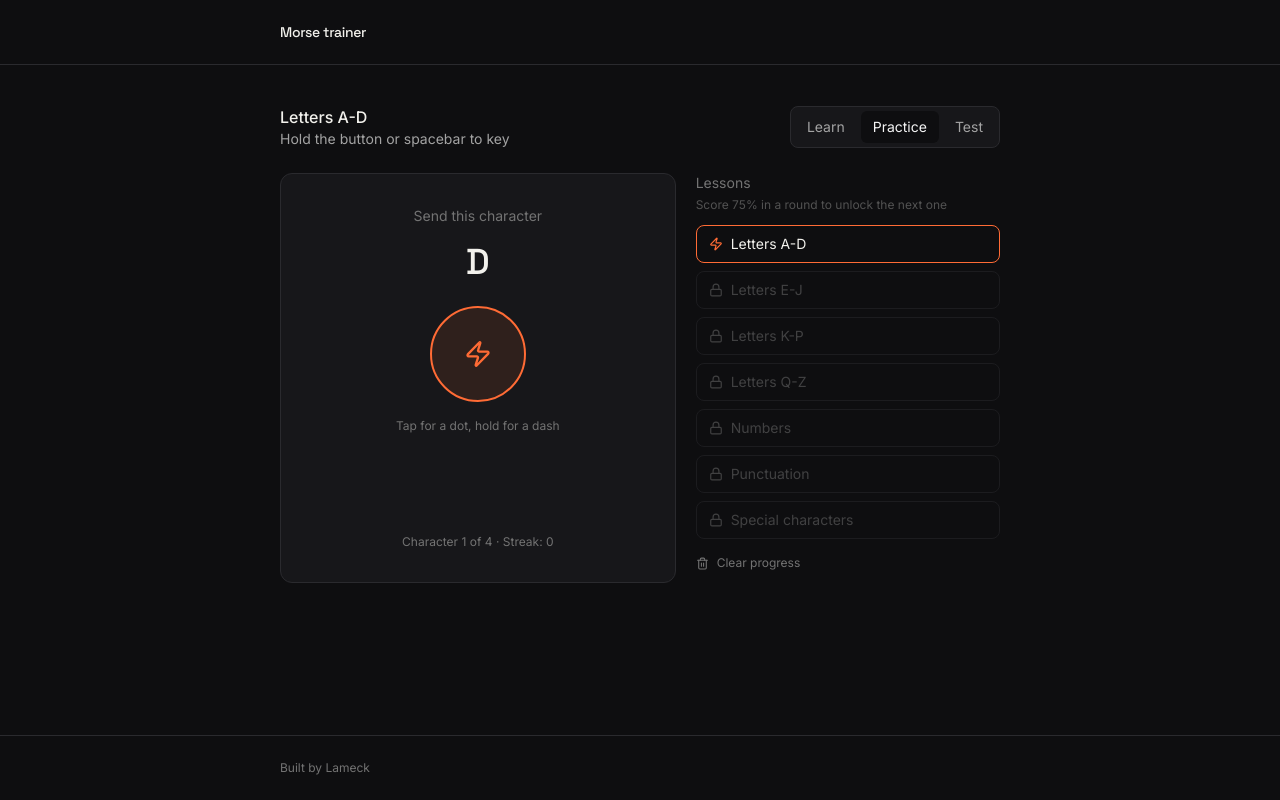
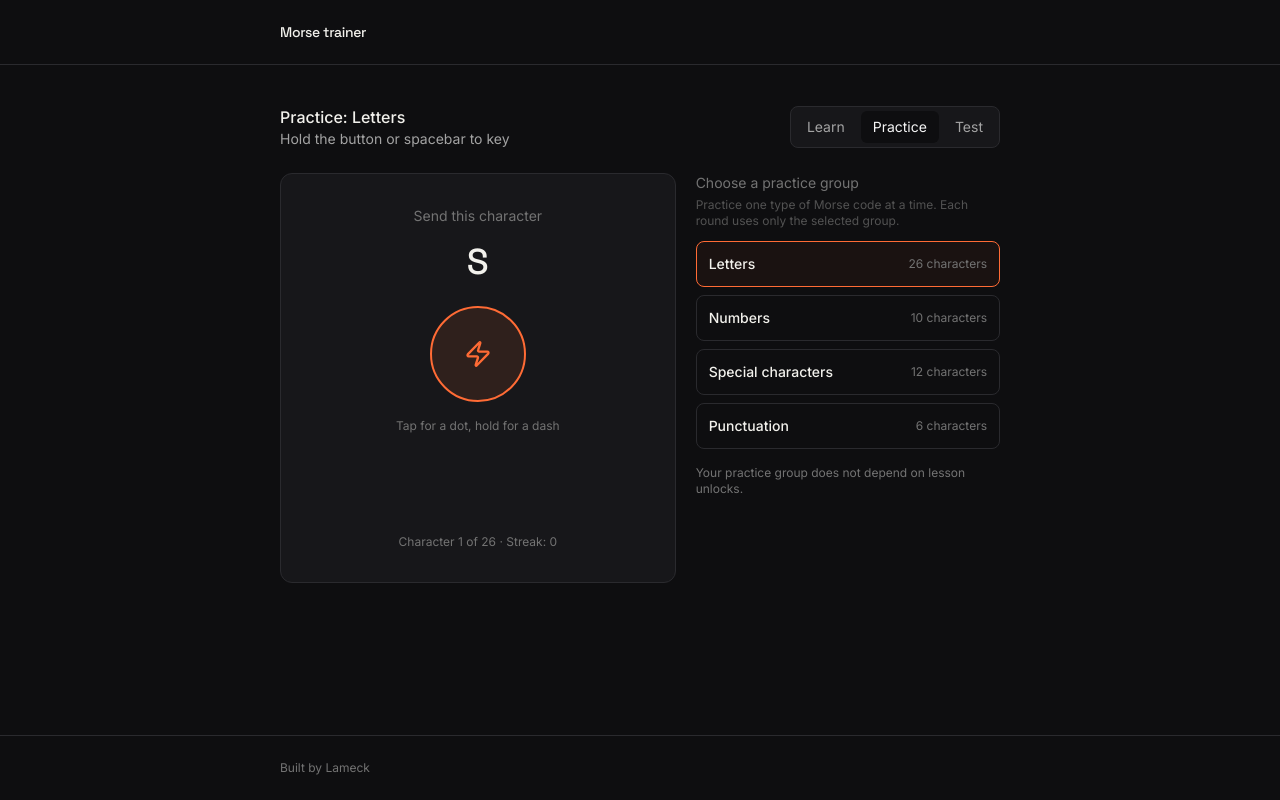
Before and after one commit to LameckM/Morse-trainer, a React (Vite) app: page / in a window 1280 px wide. Both pictures are taken after a click on the button "Practice". Built offline with nearby package versions, Linux system fonts and the light colour scheme.

Commit message:
Add independent practice character groups

```diff
--- a/src/components/MorseTrainer.jsx
+++ b/src/components/MorseTrainer.jsx
@@ -121,6 +121,7 @@ export default function MorseTrainer() {
   const [roundResult, setRoundResult] = useState(null)
   const [streak, setStreak] = useState(0)
   const [learnCategory, setLearnCategory] = useState('All')
+  const [practiceCategory, setPracticeCategory] = useState('Letters')
 
   const pressStart = useRef(null)
   const gapTimer = useRef(null)
@@ -130,6 +131,9 @@ export default function MorseTrainer() {
   const lesson = LESSONS.find((l) => l.id === lessonId)
   const targetChar = order[index]
   const targetPattern = MORSE[targetChar]
+  const practiceGroupLabel = practiceCategory === 'Special characters' ? 'Symbols' : practiceCategory
+  const practiceChars = REFERENCE_GROUPS.find((group) => group.label === practiceGroupLabel)?.chars ?? REFERENCE_GROUPS[0].chars
+  const activeChars = mode === 'practice' ? practiceChars : lesson.chars
   const visibleReferenceGroups = learnCategory === 'All'
     ? REFERENCE_GROUPS
     : REFERENCE_GROUPS.filter((group) => group.label === learnCategory)
@@ -203,8 +207,10 @@ export default function MorseTrainer() {
         if (index + 1 >= order.length) {
           const passed = newCorrect >= needed(order.length)
           setRoundResult({ correct: newCorrect, total: order.length, passed })
-          if (passed) setCompleted((c) => (c.includes(lessonId) ? c : [...c, lessonId]))
-          setOrder(shuffle(lesson.chars))
+          if (passed && mode !== 'practice') {
+            setCompleted((c) => (c.includes(lessonId) ? c : [...c, lessonId]))
+          }
+          setOrder(shuffle(activeChars))
           setIndex(0)
           setCorrect(0)
         } else {
@@ -251,7 +257,14 @@ export default function MorseTrainer() {
   const changeMode = (m) => {
     if (m === mode) return
     setMode(m)
-    resetRound(lesson.chars)
+    resetRound(m === 'practice' ? practiceChars : lesson.chars)
+  }
+
+  const selectPracticeCategory = (category) => {
+    setPracticeCategory(category)
+    const groupLabel = category === 'Special characters' ? 'Symbols' : category
+    const chars = REFERENCE_GROUPS.find((group) => group.label === groupLabel)?.chars ?? []
+    resetRound(chars)
   }
 
   const selectLesson = (id) => {
@@ -279,7 +292,7 @@ export default function MorseTrainer() {
     <div>
       <div className="flex items-center justify-between mb-6 flex-wrap gap-3">
         <div>
-          <p className="font-medium">{mode === 'learn' ? 'All characters' : lesson.label}</p>
+          <p className="font-medium">{mode === 'learn' ? 'All characters' : mode === 'practice' ? `Practice: ${practiceCategory}` : lesson.label}</p>
           <p className="text-sm text-neutral-400">{subtitle}</p>
         </div>
         <div className="flex gap-1 bg-panel border border-line rounded-lg p-1">
@@ -458,7 +471,43 @@ export default function MorseTrainer() {
           )}
         </div>
 
-        <div className={mode === 'learn' ? 'hidden' : ''}>
+        {mode === 'practice' ? (
+          <div>
+            <p className="text-sm text-neutral-500 mb-1">Choose a practice group</p>
+            <p className="text-xs text-neutral-600 mb-3">
+              Practice one type of Morse code at a time. Each round uses only the selected group.
+            </p>
+            <div className="flex flex-col gap-2">
+              {[
+                { label: 'Letters', group: 'Letters' },
+                { label: 'Numbers', group: 'Numbers' },
+                { label: 'Special characters', group: 'Symbols' },
+                { label: 'Punctuation', group: 'Punctuation' },
+              ].map(({ label, group }) => {
+                const chars = REFERENCE_GROUPS.find((item) => item.label === group)?.chars ?? []
+                const isActive = practiceCategory === label
+                return (
+                  <button
+                    key={label}
+                    type="button"
+                    onClick={() => selectPracticeCategory(label)}
+                    aria-pressed={isActive}
+                    className={`flex items-center justify-between gap-3 px-3 py-3 rounded-lg border text-sm text-left transition-colors ${
+                      isActive ? 'border-signal bg-signal/5' : 'border-line hover:border-neutral-600'
+                    }`}
+                  >
+                    <span className="font-medium">{label}</span>
+                    <span className="text-xs text-neutral-500">{chars.length} characters</span>
+                  </button>
+                )
+              })}
+            </div>
+            <p className="text-xs text-neutral-500 mt-4">
+              Your practice group does not depend on lesson unlocks.
+            </p>
+          </div>
+        ) : mode === 'test' ? (
+          <div>
             <p className="text-sm text-neutral-500 mb-1">Lessons</p>
             <p className="text-xs text-neutral-600 mb-3">
               Score {Math.round(PASS_RATE * 100)}% in a round to unlock the next one
@@ -496,6 +545,7 @@ export default function MorseTrainer() {
               <Trash2 size={13} /> Clear progress
             </button>
           </div>
+        ) : null}
       </div>
     </div>
   )
```
Lines whose indentation alone changed are shown as unchanged.
